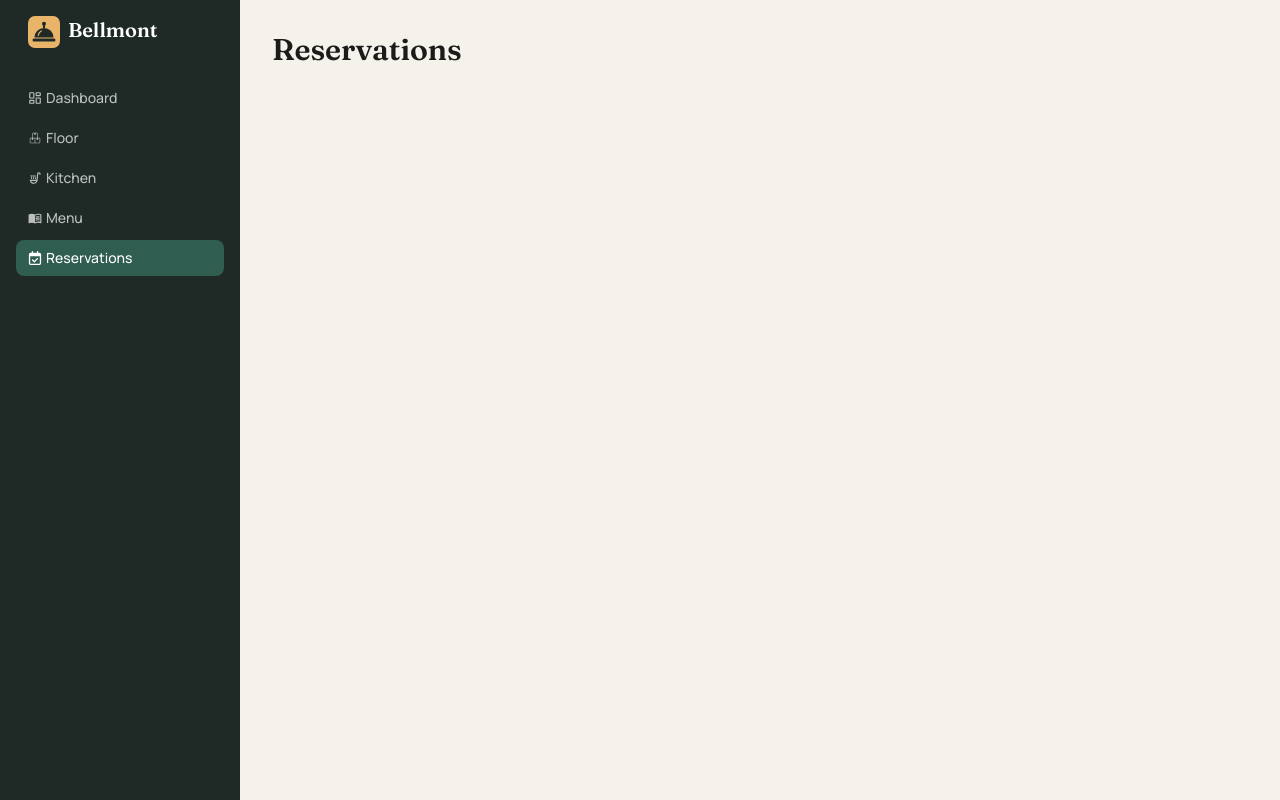
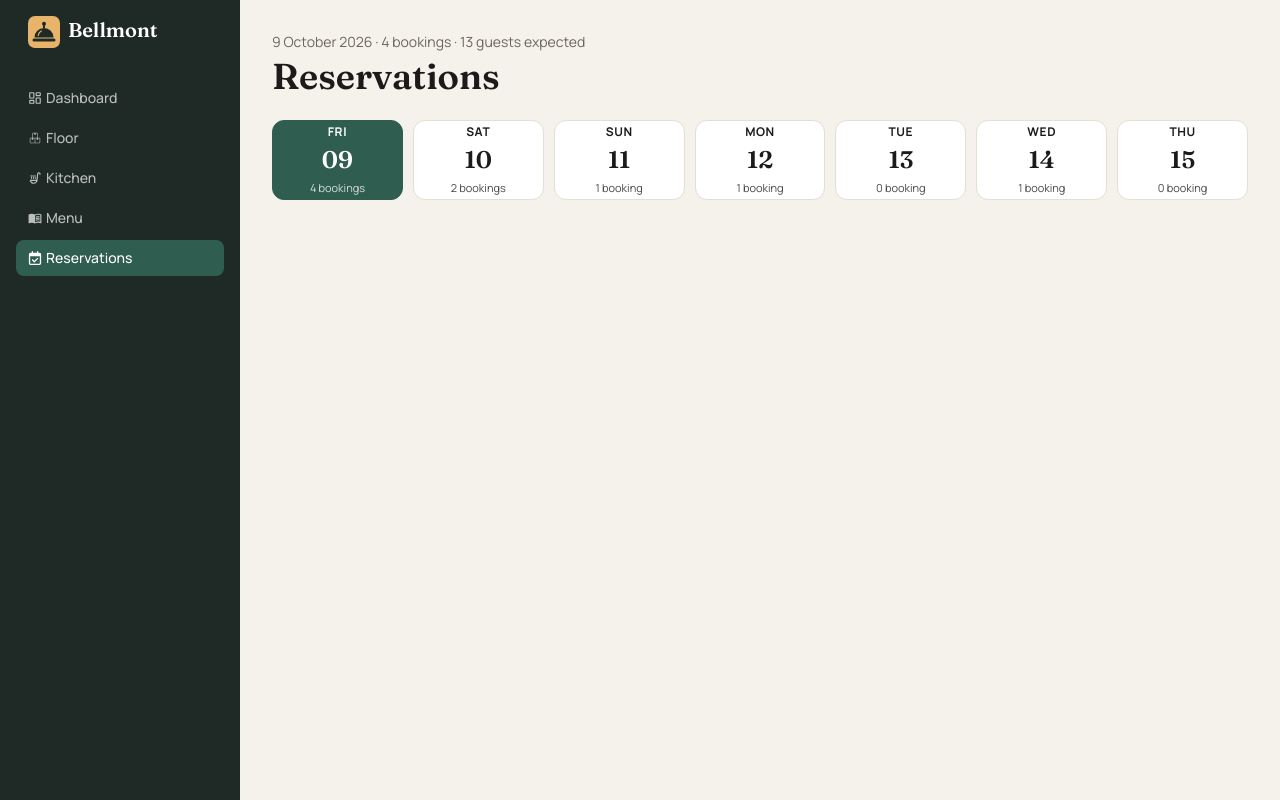
Before and after one commit to Liv-O/restaurant-admin, a React (Vite) app: page /reservations in a window 1280 px wide. Built offline with nearby package versions, Linux system fonts and the light colour scheme.

Commit message:
feat(reservations): add day selector with booking counts

```diff
--- a/package.json
+++ b/package.json
@@ -15,6 +15,7 @@
     "@tailwindcss/vite": "^4.3.3",
     "@tanstack/react-query": "^5.104.0",
     "@tanstack/react-query-devtools": "^5.104.0",
+    "date-fns": "^4.4.0",
     "lucide-react": "^1.48.0",
     "react": "^19.2.8",
     "react-dom": "^19.2.8",
--- /dev/null
+++ b/src/components/ui/DayPicker.tsx
@@ -0,0 +1,24 @@
+import type { ComponentProps, ReactNode } from 'react';
+
+type DayPickerProps = ComponentProps<'button'> & {
+  children?: ReactNode;
+  isActive?: boolean;
+};
+
+export default function DayPicker({
+  children,
+  className = '',
+  isActive,
+  ...props
+}: DayPickerProps) {
+  return (
+    <button
+      type="button"
+      {...props}
+      className={`flex h-20 flex-col items-center justify-center gap-1 rounded-xl border px-2 py-2 transition-colors ${isActive ? 'border-primary bg-primary text-white hover:bg-primary/80' : 'border-line bg-surface hover:bg-surface/80'} ${className}`}
+      aria-pressed={isActive}
+    >
+      {children}
+    </button>
+  );
+}
--- /dev/null
+++ b/src/features/reservations/constants.ts
@@ -0,0 +1,10 @@
+import type { Tone } from '@/components/ui/Badge';
+
+export const RESERVATION_STATUSES = ['pending', 'confirmed', 'cancelled', 'seated'] as const;
+
+export const RESERVATION_STATUS_COLORS: Record<(typeof RESERVATION_STATUSES)[number], Tone> = {
+  pending: 'amber',
+  confirmed: 'green',
+  cancelled: 'red',
+  seated: 'blue',
+};
--- /dev/null
+++ b/src/features/reservations/mockReservations.ts
@@ -0,0 +1,122 @@
+import type { Reservation } from '@/types';
+
+// Builds an ISO string relative to today, e.g. at(0, 19, 30) → today at 19:30,
+// at(1, 20) → tomorrow at 20:00. Keeps mock dates fresh no matter when the app runs.
+const at = (dayOffset: number, hours: number, minutes = 0): string => {
+  const date = new Date();
+  date.setDate(date.getDate() + dayOffset);
+  date.setHours(hours, minutes, 0, 0);
+  return date.toISOString();
+};
+
+// Temporary mock data. Will be replaced by a Supabase query.
+export const mockReservations: Reservation[] = [
+  {
+    id: 'res-1',
+    tableId: 'table-3',
+    guestName: 'Olena Kovalenko',
+    phone: '+380 67 123 4567',
+    guests: 2,
+    startsAt: at(-1, 19, 0),
+    status: 'seated',
+  },
+  {
+    id: 'res-2',
+    guestName: 'Mark Davies',
+    phone: '+44 7700 900123',
+    guests: 4,
+    startsAt: at(-1, 20, 30),
+    status: 'cancelled',
+    note: 'Called to cancel — flight delayed',
+  },
+  {
+    id: 'res-3',
+    tableId: 'table-1',
+    guestName: 'Iryna Shevchenko',
+    phone: '+380 50 987 6543',
+    guests: 2,
+    startsAt: at(0, 13, 0),
+    status: 'seated',
+  },
+  {
+    id: 'res-4',
+    tableId: 'table-5',
+    guestName: 'Andrii Melnyk',
+    phone: '+380 93 555 1122',
+    guests: 6,
+    startsAt: at(0, 18, 0),
+    status: 'confirmed',
+    note: 'Birthday — bring a candle with dessert',
+  },
+  {
+    id: 'res-5',
+    tableId: 'table-2',
+    guestName: 'Sofia Rossi',
+    phone: '+39 333 123 4567',
+    guests: 2,
+    startsAt: at(0, 19, 30),
+    status: 'confirmed',
+    note: 'Window seat if possible',
+  },
+  {
+    id: 'res-6',
+    guestName: 'Taras Bondarenko',
+    phone: '+380 66 444 7788',
+    guests: 3,
+    startsAt: at(0, 21, 0),
+    status: 'pending',
+  },
+  {
+    id: 'res-7',
+    tableId: 'table-4',
+    guestName: 'Emma Schneider',
+    phone: '+49 151 2345 6789',
+    guests: 4,
+    startsAt: at(1, 19, 0),
+    status: 'confirmed',
+  },
+  {
+    id: 'res-8',
+    guestName: 'Dmytro Hnatiuk',
+    phone: '+380 97 321 0099',
+    guests: 2,
+    startsAt: at(1, 20, 0),
+    status: 'pending',
+    note: 'Vegetarian menu',
+  },
+  {
+    id: 'res-9',
+    guestName: 'Kateryna Lysenko',
+    phone: '+380 63 777 2233',
+    guests: 8,
+    startsAt: at(2, 18, 30),
+    status: 'pending',
+    note: 'Corporate dinner, needs an invoice',
+  },
+  {
+    id: 'res-10',
+    tableId: 'table-6',
+    guestName: 'Lucas Martin',
+    phone: '+33 6 12 34 56 78',
+    guests: 2,
+    startsAt: at(3, 20, 0),
+    status: 'confirmed',
+  },
+  {
+    id: 'res-11',
+    guestName: 'Natalia Kravets',
+    phone: '+380 68 888 4455',
+    guests: 5,
+    startsAt: at(5, 19, 30),
+    status: 'cancelled',
+  },
+  {
+    id: 'res-12',
+    guestName: 'James Wilson',
+    phone: '+1 212 555 0147',
+    guests: 3,
+    startsAt: at(7, 13, 30),
+    status: 'pending',
+    note: 'Allergic to nuts',
+  },
+];
--- a/src/pages/reservations/ReservationsPage.tsx
+++ b/src/pages/reservations/ReservationsPage.tsx
@@ -1,3 +1,61 @@
+import PageHeader from '@/components/PageHeader';
+import DayPicker from '@/components/ui/DayPicker';
+
+import { addDays, format, isSameDay } from 'date-fns';
+import { useState } from 'react';
+
+import { mockReservations } from '@/features/reservations/mockReservations';
+
 export default function ReservationsPage() {
-  return <h1 className="font-display text-3xl font-semibold">Reservations</h1>;
+  const today = new Date();
+
+  const [chosenDate, setChosenDate] = useState(today);
+
+  const todayFormatted = format(today, 'd MMMM yyyy');
+  const { bookingsCount, guestsCount } = mockReservations
+    .filter((r) => isSameDay(r.startsAt, chosenDate))
+    .reduce(
+      (acc, r) => {
+        if (r.status === 'cancelled') return acc;
+        acc.bookingsCount += 1;
+        acc.guestsCount += r.guests;
+        return acc;
+      },
+      { bookingsCount: 0, guestsCount: 0 },
+    );
+
+  const dates = Array.from({ length: 7 }, (_, index) => {
+    return addDays(today, index);
+  });
+
+  return (
+    <>
+      <PageHeader
+        title="Reservations"
+        subtitle={`${todayFormatted} · ${bookingsCount} ${bookingsCount > 1 ? 'bookings' : 'booking'} · ${guestsCount} guests expected`}
+      />
+
+      <div className="mt-6 grid grid-cols-7 gap-2.5">
+        {dates.map((date) => {
+          const bookingCount = mockReservations.filter((r) => isSameDay(r.startsAt, date)).length;
+          return (
+            <DayPicker
+              key={date.toString()}
+              aria-label={`Reservations for ${format(date, 'EEEE, d MMMM yyyy')}`}
+              isActive={isSameDay(date, chosenDate)}
+              onClick={() => setChosenDate(date)}
+            >
+              <span className="text-xs font-bold tracking-wider uppercase">
+                {format(date, 'EEE')}
+              </span>
+              <span className="font-display text-2xl font-semibold">{format(date, 'dd')}</span>
+              <span className="text-[11px] opacity-80">
+                {bookingCount} {bookingCount > 1 ? 'bookings' : 'booking'}
+              </span>
+            </DayPicker>
+          );
+        })}
+      </div>
+    </>
+  );
 }
```
Also changed, not shown: src/types/index.ts (+5 -3 lines), 1 other file (tests, documents, lock files or other folders).
